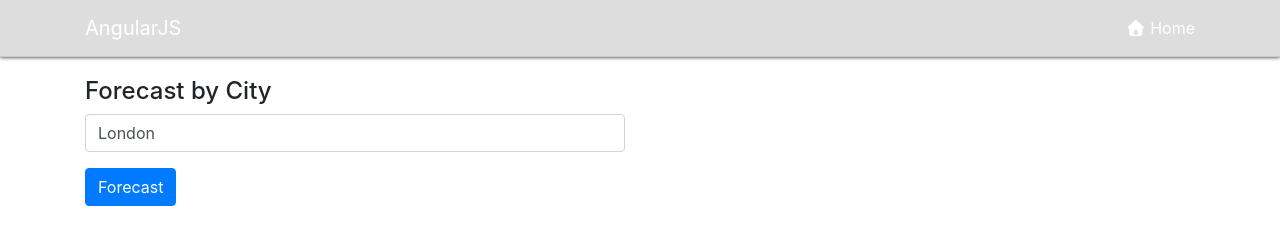
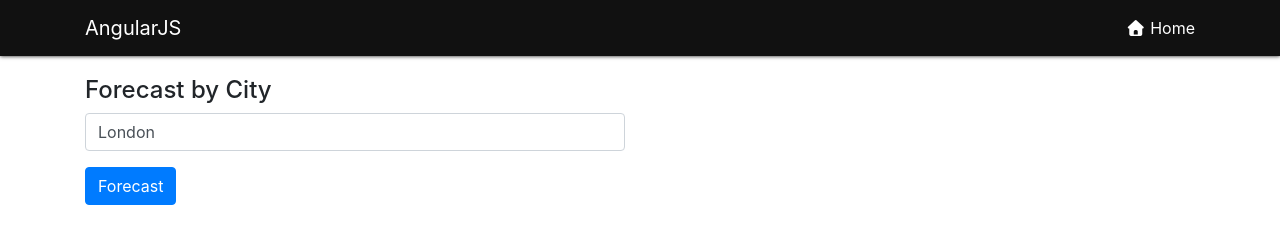
Before and after one commit to MoyArt/ajsweather, a website: page index.html in a window 1280 px wide. Drawn offline with nearby package versions, Linux system fonts and the light colour scheme; some packages are replaced by stand-ins of ours.

Commit message:
Navbar color fix

```diff
--- a/assets/css/styles.css
+++ b/assets/css/styles.css
@@ -5,9 +5,8 @@ a.bg-primary.bg-p {
 }
 
 .mainNav {
-    border-bottom: 1px solid #ccc;
     margin-bottom: 20px;
-    background-color: #ddd;
+    background-color: #111;
     box-shadow: 0 0 4px #111;
 }
 
```
